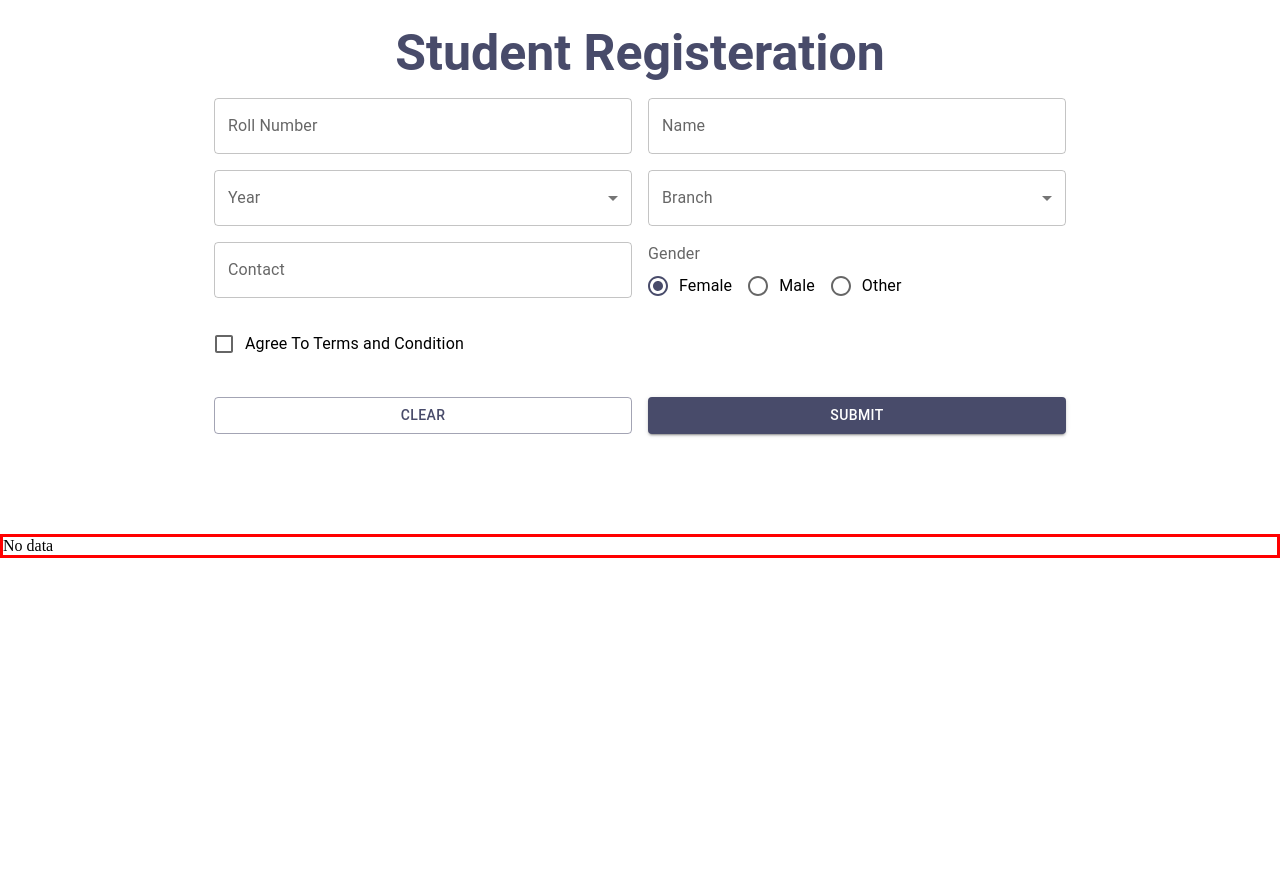
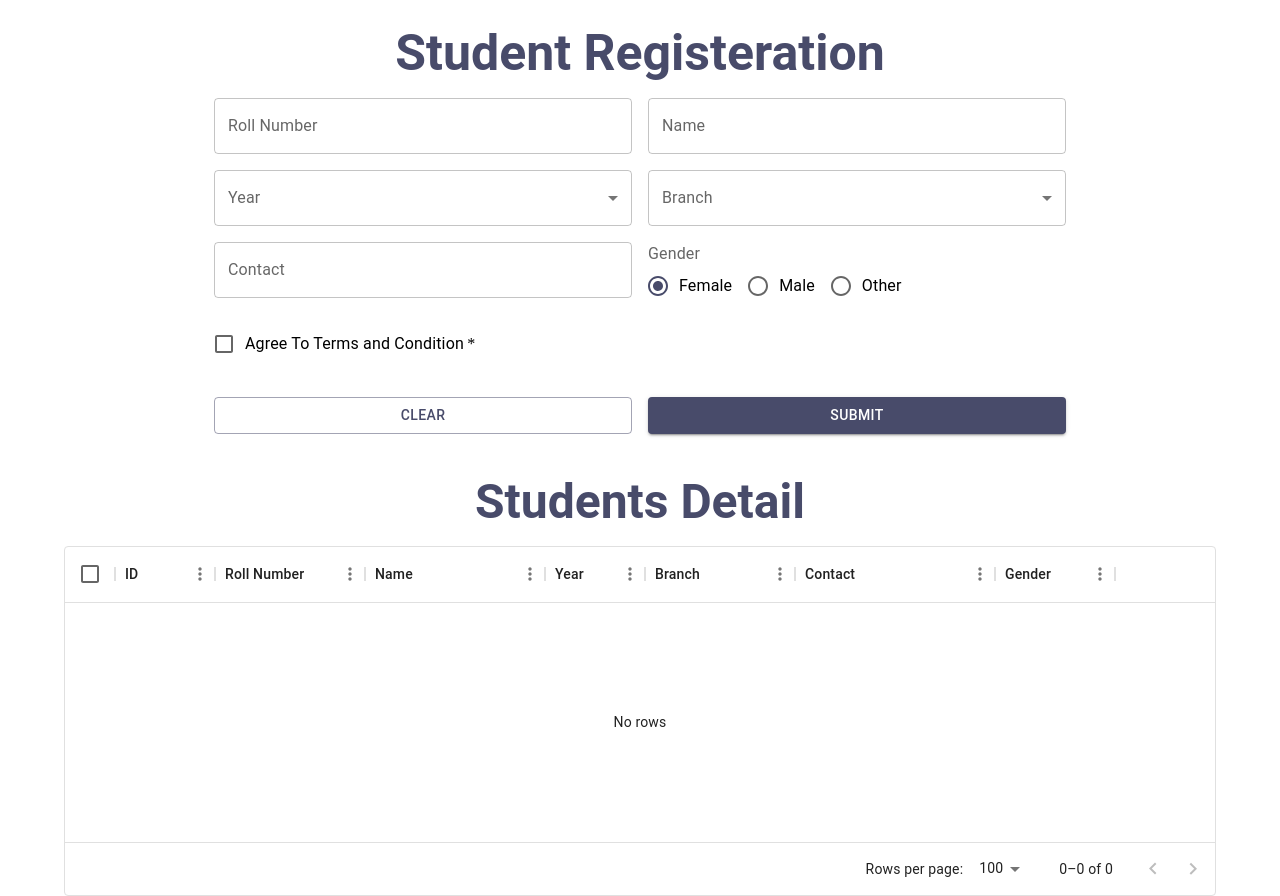
Before and after one commit to SachiSingh98/Student-Registeration, a React (Create React App) app: page / in a window 1280 px wide. Before the commit the page ends 800 px from the top, so only its background shows below. Built offline with nearby package versions, Linux system fonts and the light colour scheme.

Commit message:
Added the gridtable

```diff
--- a/package.json
+++ b/package.json
@@ -7,6 +7,7 @@
     "@emotion/styled": "^11.11.0",
     "@mui/icons-material": "^5.15.10",
     "@mui/material": "^5.15.10",
+    "@mui/x-data-grid": "^6.19.4",
     "@testing-library/jest-dom": "^5.17.0",
     "@testing-library/react": "^13.4.0",
     "@testing-library/user-event": "^13.5.0",
--- a/src/Components/GridTable.js
+++ b/src/Components/GridTable.js
@@ -1,16 +1,58 @@
-import React, { useEffect } from 'react'
+import { Box, Container, Typography } from '@mui/material'
+import React from 'react'
+import {DataGrid} from '@mui/x-data-grid'
 
-export default function GridTable({data}) {
-    useEffect((data)=>{
-        console.log(data)
-    },[])
+export default function GridTable({formData}) {
+
+const column  = [
+  {
+    field:"id",
+    width:100,
+    headerName:"ID"
+  },
+  {
+    field:"rollnumber",
+    width:150,
+    headerName:"Roll Number"
+  },
+  {
+    field:"name",
+    width:180,
+    headerName:"Name"
+  },
+  {
+    field:"year",
+    width:100,
+    headerName:"Year"
+  },
+  {
+    field:"branch",
+    width:150,
+    headerName:"Branch"
+  },
+  {
+    field:"contact",
+    width:200,
+    headerName:"Contact"
+  },
+  {
+    field:"gender",
+    width:120,
+    headerName:"Gender"
+  }
+
+
+]
+
+
   return (
-    <div style={{border:"Solid red" , marginTop:"100px"}} >
-      {data && data.length > 0 ? data.map((data , index)=>{
-        return <p key={index} >
-            {data.name}
-        </p>
-      }) :<p>No data</p>}
-    </div>
+    <>
+    <Container>
+     <Box mt={5} sx={{height:350}} >
+      <Box m={2} textAlign={"center"} ><Typography variant='h3' color={"primary"} fontWeight={600} >Students Detail</Typography> </Box>
+      <DataGrid  checkboxSelection columns={column} rows={formData} />
+      </Box>
+    </Container>
+    </>
   )
 }
--- a/src/Components/RegisterationForm.js
+++ b/src/Components/RegisterationForm.js
@@ -1,6 +1,6 @@
 import { Container, FormControl, Grid, TextField, Typography , Box, InputLabel, Select, MenuItem, FormLabel, RadioGroup, FormControlLabel, Radio, Checkbox, Button } from '@mui/material'
 import React, { useState } from 'react'
-import { Year } from './FieldsData'
+import { Year } from './YearFieldData'
 import {useForm} from 'react-hook-form'
 import GridTable from './GridTable'
 
@@ -27,15 +27,14 @@ export default function RegisterationForm() {
 
     // Handle On Submit
     const handleOnSubmit = (data)=>{
-        setFormData([...formData , {...data , inputValue}])
+        setFormData([...formData , {  id:Date.now() , ...data , ...inputValue}])
         reset()
         setInputValue(IntialFieldsValue)
     }
 
 
     // Handle On Clear
-    const handleOnClearFields = (e) => {
-        e.preventDefault();
+    const handleOnClearFields = () => {
         reset()
         setInputValue(IntialFieldsValue);
     };
@@ -62,15 +61,15 @@ export default function RegisterationForm() {
                 <Grid sm={6} xs={12} item>
                     <FormControl fullWidth>
                         <TextField   type='number'  name='rollnumber' label="Roll Number"  helperText={Boolean(errors.rollnumber) ? <Typography>
-                            Min Value is 6
-                        </Typography> : null}  error={Boolean(errors.rollnumber)} {...register("rollnumber" , {minLength:6 , required:true} )}/>
+                            Max length is 6
+                        </Typography> : null}  error={Boolean(errors.rollnumber)} {...register("rollnumber" , {maxLength:6,required:true} )}/>
                     </FormControl>
                 </Grid>
 
                 {/*Name Field*/}
                 <Grid  sm={6} xs={12} item>
                     <FormControl fullWidth>
-                        <TextField helperText={Boolean(errors.name) ? <> <Typography>Fill this field</Typography> </> : null} error={Boolean(errors.name)} type='text' name='name' label="Name" {...register("name" , {required:true})} />
+                        <TextField helperText={Boolean(errors.name) ? <> <Typography>Required field *</Typography> </> : null} error={Boolean(errors.name)} type='text' name='name' label="Name" {...register("name" , {required:true})} />
                     </FormControl>
                 </Grid>
 
@@ -125,7 +124,7 @@ export default function RegisterationForm() {
 
                 {/* Term and Condition */}
                 <Grid  xs={12} item >
-                    <FormControlLabel  control={<Checkbox checked={inputValue.terms} onChange={(e)=>{setInputValue({...inputValue , terms:e.target.checked})}} />}  label="Agree To Terms and Condition" />
+                    <FormControlLabel  control={<Checkbox checked={inputValue.terms} required onChange={(e)=>{setInputValue({...inputValue , terms:e.target.checked})}} />}  label="Agree To Terms and Condition" />
                 </Grid>
 
             </Grid>
@@ -133,11 +132,11 @@ export default function RegisterationForm() {
                 {/* Buttons for Cancel and submit */}
                 <Grid textAlign='center' container  spacing={2} mt={2} >
                     <Grid xs={12}  sm={6} item>
-                        <Button fullWidth variant='outlined'  onClick={handleOnClearFields} >Clear</Button>
+                        <Button fullWidth variant='outlined'   onClick={handleOnClearFields} >Clear</Button>
                     </Grid>
 
                     <Grid xs={12} sm={6} item>
-                        <Button fullWidth variant='contained' type='submit' >Submit</Button>
+                        <Button fullWidth variant='contained'  disabled={Boolean(errors.rollnumber || errors.name || errors.contact )} type='submit' >Submit</Button>
                     </Grid>
                 </Grid>
         </form>
@@ -146,14 +145,8 @@ export default function RegisterationForm() {
 
 
     {/* ------------------------------------------------------------------------------------------------------------ */}
-    <GridTable data={formData} />
-    <Typography>{formData && formData.map((data,index)=>{
-        return <Box key={index}>
-            <Typography>
-                {data.inputValue.branch}
-            </Typography>
-        </Box>
-    })}</Typography>
+    <GridTable formData={formData} />
+
 
     </>
   )
```
Also changed, not shown: src/Components/YearFieldData.js (renamed from src/Components/FieldsData.js), 1 other file (tests, documents, lock files or other folders).
